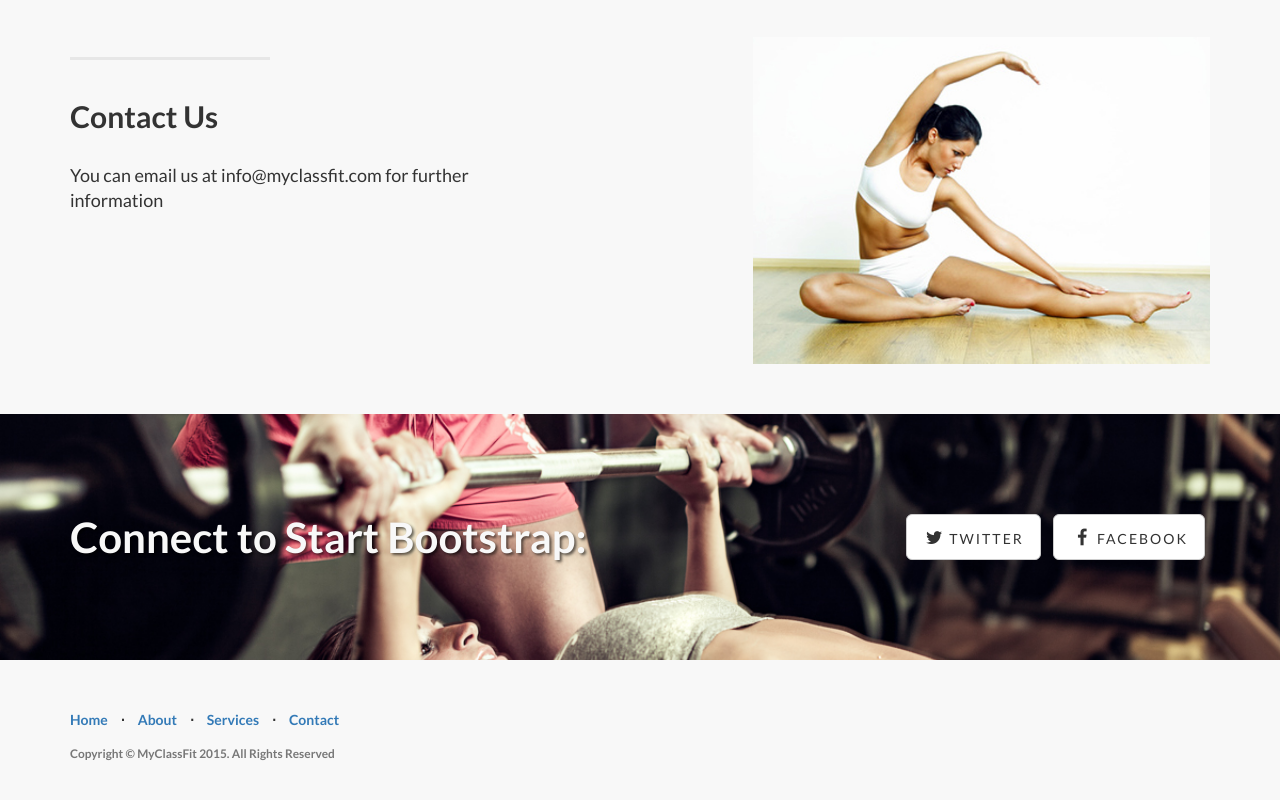
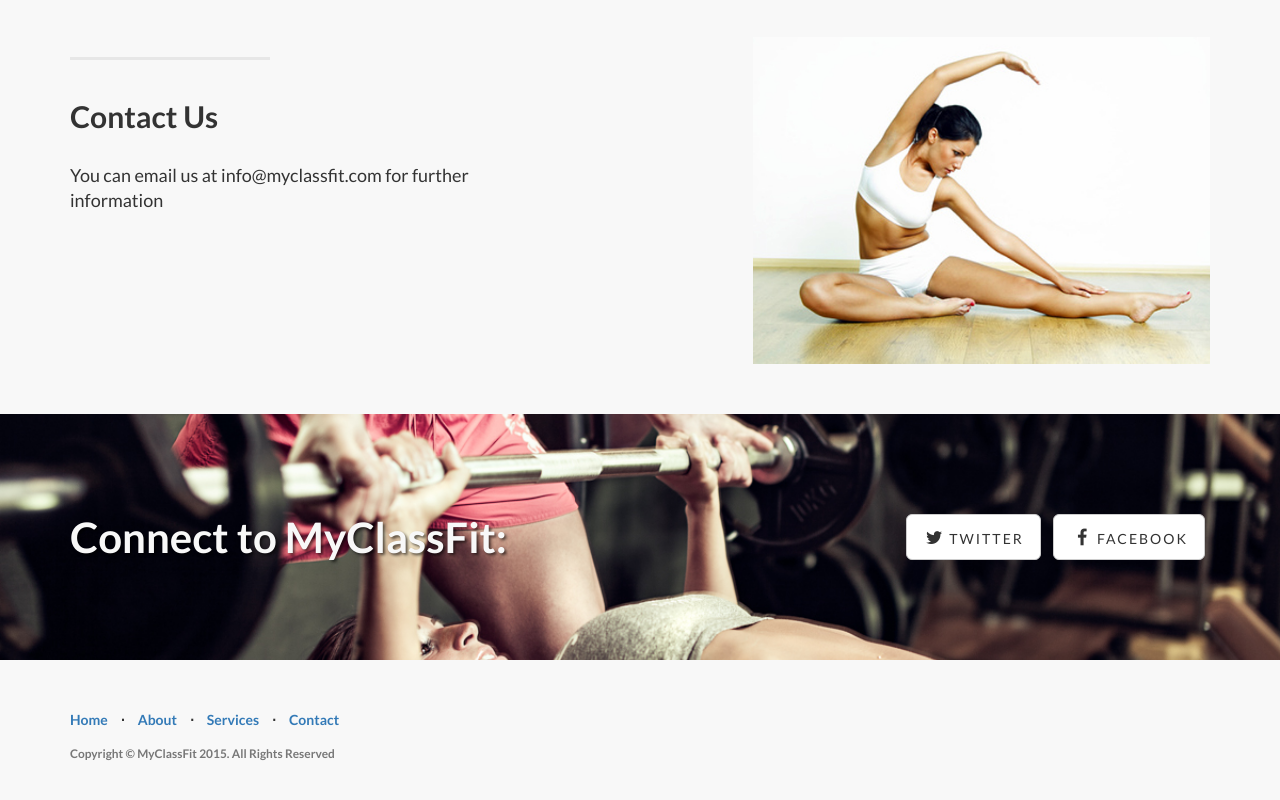
Before and after one commit to mushi22/myclassfit, a plain HTML site: page index.html in a window 1280 px wide. Shown: the part 1625-2425 px from the top of the page. Drawn offline with Linux system fonts and the light colour scheme.

Commit message:
slight edit

```diff
--- a/index.html
+++ b/index.html
@@ -172,7 +172,7 @@
 
             <div class="row">
                 <div class="col-lg-6">
-                    <h2>Connect to Start Bootstrap:</h2>
+                    <h2>Connect to MyClassFit:</h2>
                 </div>
                 <div class="col-lg-6">
                     <ul class="list-inline banner-social-buttons">
```
